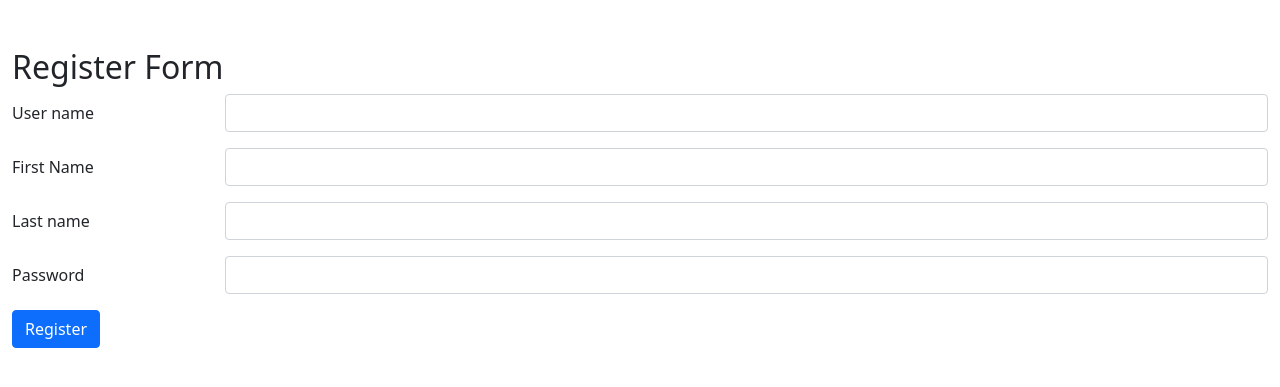
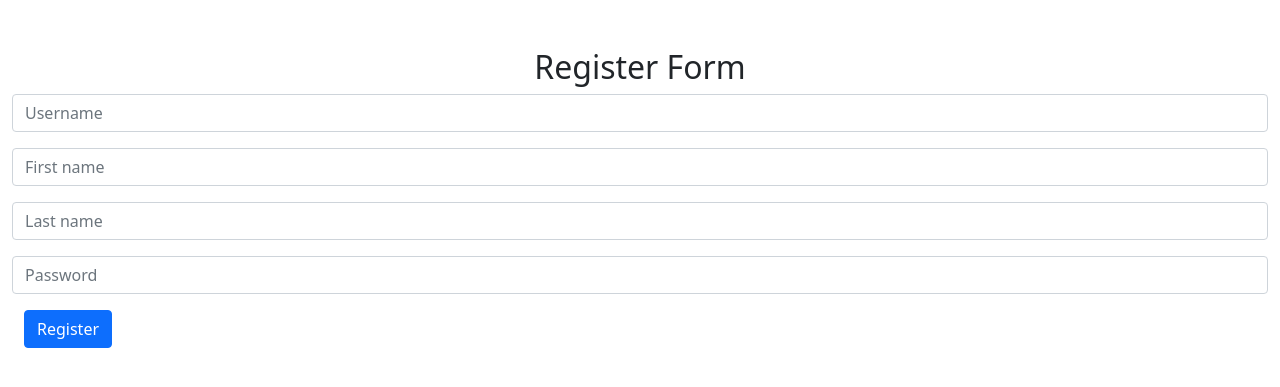
Before and after one commit to WitholdP/Users-Messages, a Flask app: page /register in a window 1280 px wide. Shown: the part 56-443 px from the top of the page. Run offline with Flask 2, Linux system fonts and the light colour scheme; some libraries are stand-ins or nearby versions.

Commit message:
created registration form, fully functional

```diff
--- a/app.py
+++ b/app.py
@@ -1,4 +1,6 @@
 from flask import Flask, request, render_template
+from connection import connect
+from models import User
 
 
 app = Flask(__name__)
@@ -10,7 +12,18 @@ def index():
 
 @app.route('/register', methods=['GET', 'POST'])
 def register():
-    return render_template('register.html')
+    message = None
+    connection = connect()
+    cursor = connection.cursor()
+    if request.method == 'POST':
+        new_user = User(request.form['username'], request.form['first_name'], request.form['last_name'], request.form['password'])
+        adding_user = new_user.add_user(cursor)
+        if adding_user == 'user_added':
+            message = 'User added to data base'
+
+    connection.close()
+
+    return render_template('register.html', message=message)
 
 @app.route('/users')
 def user():
--- a/templates/register.html
+++ b/templates/register.html
@@ -1,37 +1,34 @@
 {% extends 'base.html' %}
 
 {% block content %}
+
+{% if message %}
+  <div class="alert alert-success" role="alert">
+    {{ message }}
+  </div>
+{% endif %}
+
   <div class="container-fluid">
     <br>
     <br>
-    <h2>Register Form</h2>
-    <form>
+    <h2 class="d-flex justify-content-center">Register Form</h2>
+    <div class="container-fluid">
+      <form class="" method="post">
         <div class="row mb-3">
-        <label for="inputEmail3" class="col-sm-2 col-form-label">User name</label>
-        <div class="col-sm-10">
-          <input type="email" class="form-control" id="inputEmail3">
-        </div>
+          <input type="text" class="form-control" placeholder="Username" name="username">
         </div>
         <div class="row mb-3">
-        <label for="inputEmail3" class="col-sm-2 col-form-label">First Name</label>
-        <div class="col-sm-10">
-          <input type="email" class="form-control" id="inputEmail3">
-        </div>
+          <input type="text" class="form-control" placeholder="First name" name="first_name">
         </div>
         <div class="row mb-3">
-        <label for="inputEmail3" class="col-sm-2 col-form-label">Last name</label>
-        <div class="col-sm-10">
-          <input type="email" class="form-control" id="inputEmail3">
-        </div>
+          <input type="text" class="form-control" placeholder="Last name" name="last_name">
         </div>
         <div class="row mb-3">
-        <label for="inputPassword3" class="col-sm-2 col-form-label">Password</label>
-        <div class="col-sm-10">
-          <input type="password" class="form-control" id="inputPassword3">
-        </div>
+          <input type="password" class="form-control" placeholder="Password" name="password">
         </div>
         <button type="submit" class="btn btn-primary">Register</button>
       </form>
+    <div class="container-fluid">
   </div>
 
 
```
Also changed, not shown: models.py (+8 -1 lines). Lines whose indentation alone changed are shown as unchanged.
